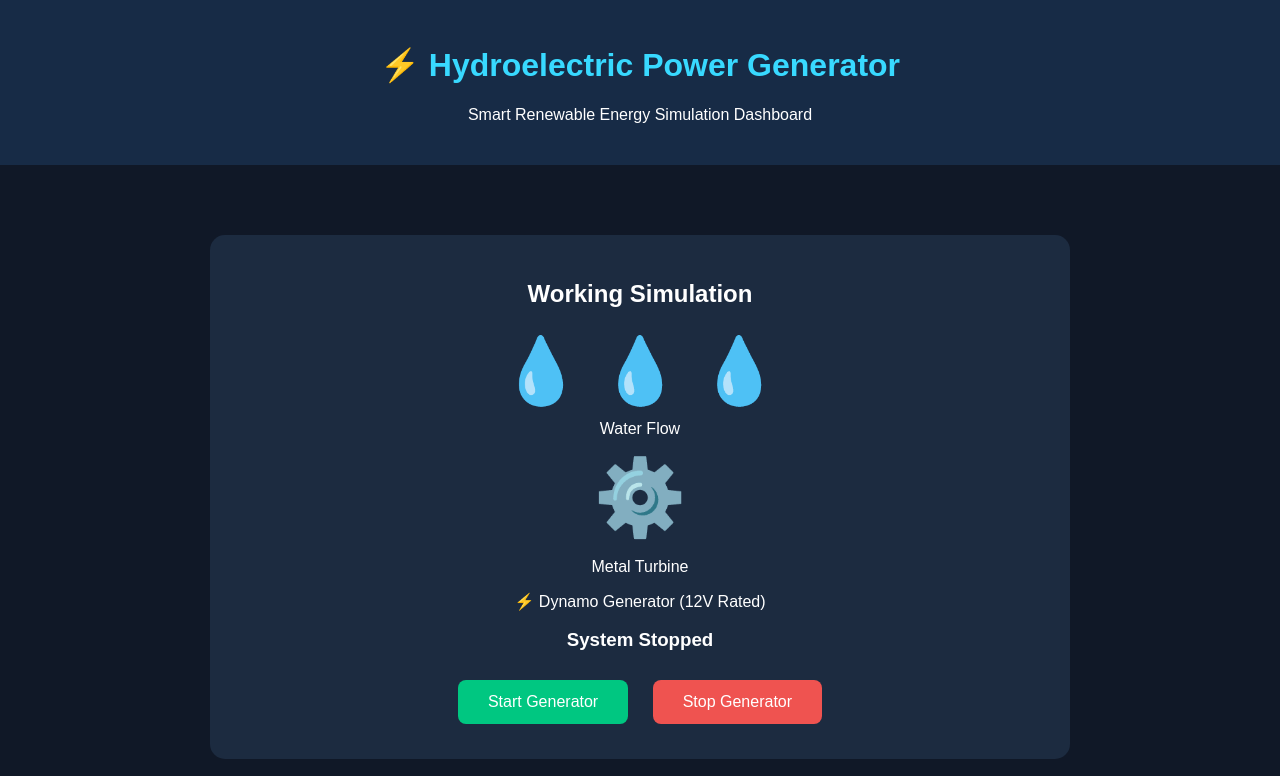
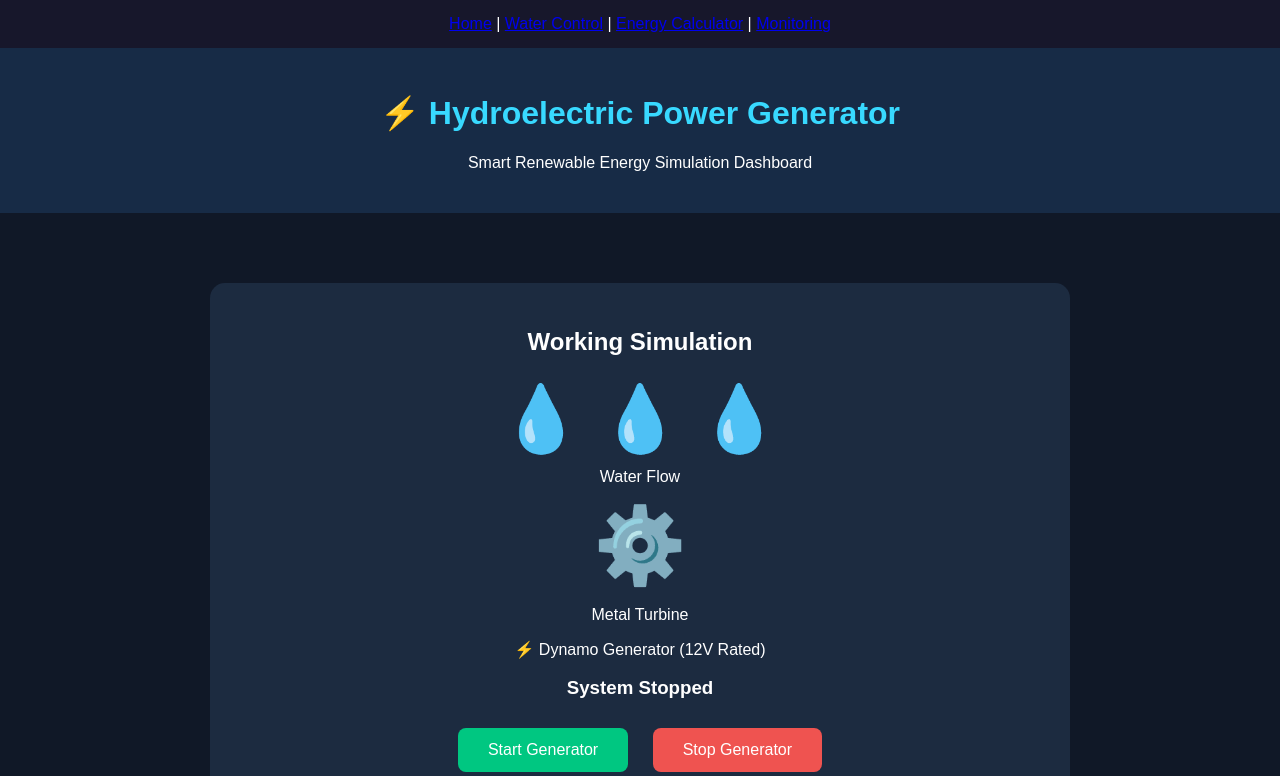
Before and after one commit to pragathish316/hydroelectric-power-generator, a plain HTML site: page index.html in a window 1280 px wide. Shown: the top 776 px of the page. Drawn offline with Linux system fonts and the light colour scheme.

Commit message:
Add navigation bar to index.html

```diff
--- a/index.html
+++ b/index.html
@@ -108,7 +108,12 @@ footer {
 </head>
 
 <body>
-
+<nav style="padding:15px; text-align:center; background:#17172b;">
+  <a href="index.html">Home</a> |
+  <a href="water-control.html">Water Control</a> |
+  <a href="energy-calculator.html">Energy Calculator</a> |
+  <a href="monitoring.html">Monitoring</a>
+</nav>
 <header>
     <h1>⚡ Hydroelectric Power Generator</h1>
     <p>Smart Renewable Energy Simulation Dashboard</p>
```
